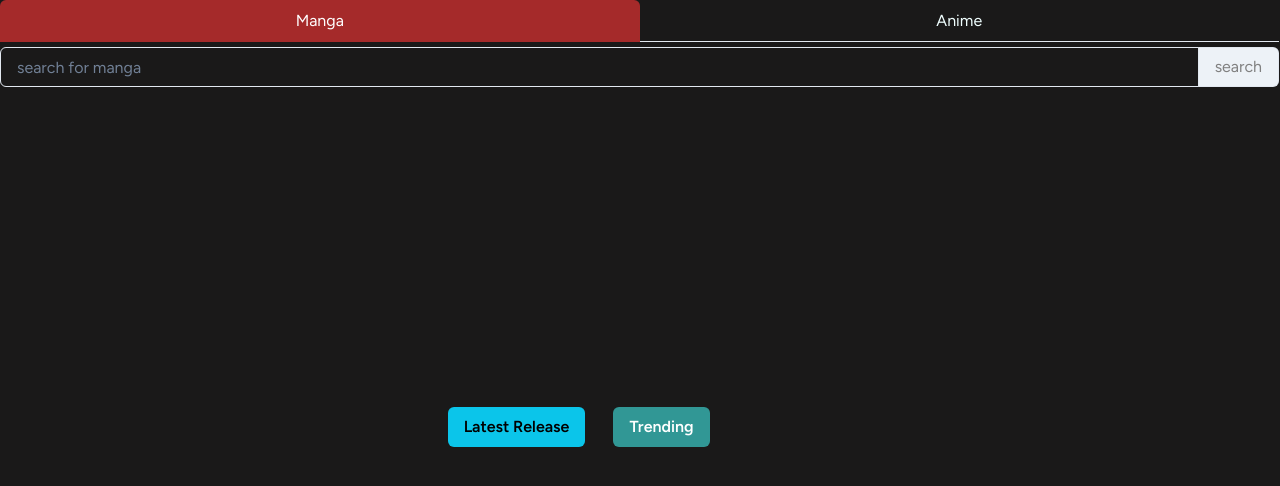
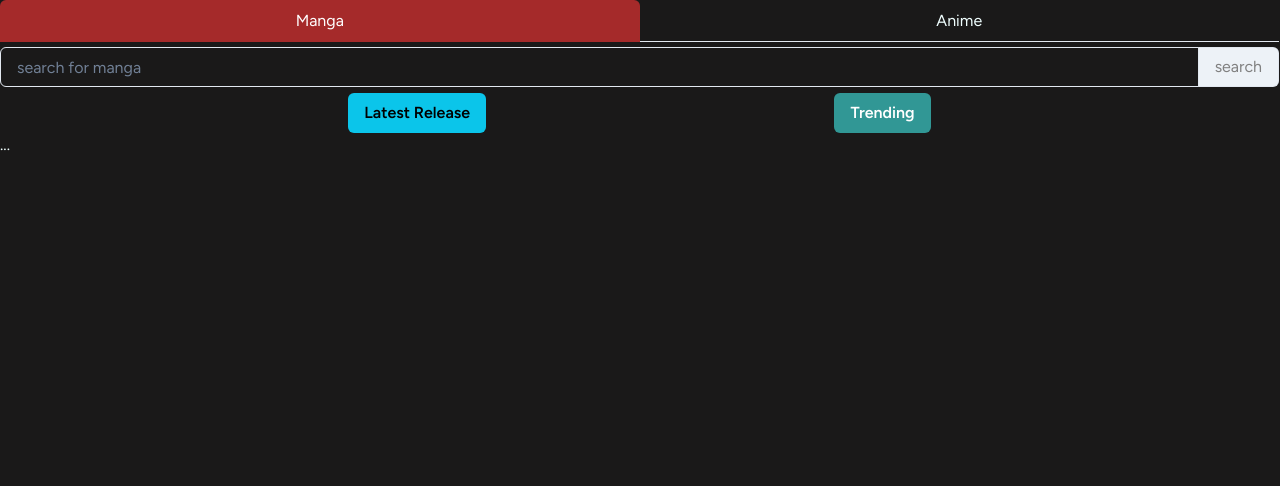
Before and after one commit to Pranav1703/AniMangaTracker, a React (Vite) app in the folder frontend/: page / in a window 1280 px wide. Shown: the top 486 px of the page. Built offline with nearby package versions, Linux system fonts and the light colour scheme.

Commit message:
code restructed.

```diff
--- a/frontend/src/Components/MangaTab.tsx
+++ b/frontend/src/Components/MangaTab.tsx
@@ -1,8 +1,11 @@
+import "../styles/mangatab/manga.css"
 import { Input, InputGroup,InputRightAddon } from '@chakra-ui/react'
 import {GetUpdatedManga} from "../../wailsjs/go/main/App"
 import { Button , ButtonGroup} from '@chakra-ui/react'
 import { useState } from 'react'
 import Card from './Card'
+import { Spinner } from '@chakra-ui/react'
+
 
 type LrManga = {
   Title: string,
@@ -12,11 +15,12 @@ type LrManga = {
   id?: number
 }
 
+
 const MangaTab = () => {
 
   const [LatestManga,setLatestManga] = useState<Array<any>>([])
   const [LrBtnClicked,setLrBtnClicked] = useState<boolean>(false)// LR - latest release
-//   const [btnClicked,setBtnClicked] = useState<boolean>(false)
+  const [searchQuery,setSearchQuery] = useState<string>("")
 
   const LatestRelease = async()=>{
     setLrBtnClicked(true)
@@ -36,41 +40,26 @@ const MangaTab = () => {
     }
   }
 
+  const searchList = ()=>{
+    console.log(searchQuery)
+
+    setSearchQuery("")
+  }
+
+
+
   return (
     <div className='manga'>
         <InputGroup size='md' margin={'6px 0px'}>
-            <Input placeholder='search for manga' size='md'/>
+            <Input placeholder='search for manga' size='md' value={searchQuery} onChange={(e)=>setSearchQuery(e.target.value)}/>
             <InputRightAddon color={'gray'}>
+              <button onClick={searchList}>
                 search
+              </button>
             </InputRightAddon>
         </InputGroup>
         <div className='main'>
-          {
-                LrBtnClicked===false?(
           <div className='searchBtns'>
-
-                        <ButtonGroup gap={5}>
-
-                            <Button
-                              colorScheme='cyan'
-                              onClick={LatestRelease}
-                            >
-                            Latest Release
-                            </Button>
-
-                            <Button
-                              colorScheme='teal'
-                              onClick={()=>setLrBtnClicked(true)}
-                            >
-                            Trending
-                            </Button>
-
-                        </ButtonGroup>
-
-                    </div>
-                ):(
-                  <>
-                    <div className='btns'>
 
                     <Button
                       colorScheme='cyan'
@@ -82,19 +71,34 @@ const MangaTab = () => {
                     <Button
                       colorScheme='teal'
                       onClick={()=>{}}
-
                     >
                     Trending
                     </Button>
 
           </div>
+
+          {
+                LrBtnClicked===true?(
                     <div className='list'>
-                        {LatestManga.map((i:LrManga)=>(
+                        {
+                          LatestManga.length > 0 ?
+                          (
+                            LatestManga.map((i:LrManga)=>(
                               <Card key={i.id} title={i.Title} chapters={i.Chapters_released} url={i.Url} imgSrc={i.ImgSrc} />
-                        ))}
+                            ))
+                          ):(
+                            <div className='loader'>
+                              <Spinner size='xl' />
                             </div>
-                  </>
                           )
+                        }
+                    </div>
+                  ):(
+                    <div className='select'>
+                      <p>...</p>
+                    </div>
+                  )
+
           }
       </div>
     </div>
--- a/frontend/src/styles/App.css
+++ b/frontend/src/styles/App.css
@@ -5,89 +5,3 @@
     font-family: "Figtree", sans-serif;
     margin: 0;
 }
-
-/* .main{
-    border-radius: 5px;
-    height: 87vh;
-
-    border: 1px solid rgb(219, 178, 29);
-} */
-
-/* .main:hover{
-
-    border: 1px solid azure;
-
-} */
-
-.searchBtns{
-    margin-left: 35%;
-    margin-top: 25%;
-}
-
-.btns{
-    margin-top: 4px;
-    display: flex;
-    justify-content: space-evenly;
-}
-
-.list{
-    border: 1px solid rgb(59, 64, 64);
-    border-radius: 5px;
-    height: 81vh;
-    overflow-x: auto;
-
-    display: flex;
-
-    flex-wrap: wrap;
-    margin-top: 5px;
-}
-
-::-webkit-scrollbar{
-    width: 5px;
-
-}
-
-::-webkit-scrollbar-track {
-    box-shadow: inset 0 0 5px rgb(129, 127, 127);
-    border-radius: 0px;
-  }
-
-/* Handle */
-::-webkit-scrollbar-thumb {
-    background: rgb(165, 164, 164);
-    border-radius: 0px;
-  }
-
-  /* Handle on hover */
-  ::-webkit-scrollbar-thumb:hover {
-    background: rgb(230, 225, 225);
-  }
-
-.card{
-    display: flex;
-    border: 1px solid rgb(79, 81, 81);
-    margin: 5px;
-    padding: 10px;
-    width: 49%;
-}
-
-.card:hover{
-    border: 1px solid  rgb(221, 225, 225);
-}
-
-.card>img{
-    margin-left: 10px;
-}
-
-#info{
-
-    margin: 15px 14px;
-    display: flex;
-    flex-direction: column;
-    justify-content: space-evenly;
-
-
-}
-#para{
-    word-break: break-all;
-}
--- /dev/null
+++ b/frontend/src/styles/mangatab/manga.css
@@ -0,0 +1,82 @@
+.searchBtns{
+    display: flex;
+    justify-content: space-evenly;
+    align-items: center;
+    /* padding-top: 20%; */
+}
+
+.main{
+    height: 82vh;
+}
+
+/* .btns{
+    margin-top: 4px;
+    display: flex;
+    justify-content: space-evenly;
+} */
+
+.list{
+    border: 1px solid rgb(59, 64, 64);
+    border-radius: 5px;
+    height: 81vh;
+    overflow-x: auto;
+
+    display: flex;
+
+    flex-wrap: wrap;
+    margin-top: 5px;
+}
+
+::-webkit-scrollbar{
+    width: 5px;
+
+}
+
+::-webkit-scrollbar-track {
+    box-shadow: inset 0 0 5px rgb(129, 127, 127);
+    border-radius: 0px;
+  }
+
+/* Handle */
+::-webkit-scrollbar-thumb {
+    background: rgb(165, 164, 164);
+    border-radius: 0px;
+  }
+
+  /* Handle on hover */
+  ::-webkit-scrollbar-thumb:hover {
+    background: rgb(230, 225, 225);
+  }
+
+.card{
+    display: flex;
+    border: 1px solid rgb(79, 81, 81);
+    margin: 5px;
+    padding: 10px;
+    width: 49%;
+}
+
+.card:hover{
+    border: 1px solid  rgb(221, 225, 225);
+}
+
+.card>img{
+    margin-left: 10px;
+}
+
+#info{
+
+    margin: 15px 14px;
+    display: flex;
+    flex-direction: column;
+    justify-content: space-evenly;
+
+
+}
+#para{
+    word-break: break-all;
+}
+
+.loader{
+    margin: auto;
+}
```
Lines whose indentation alone changed are shown as unchanged.
